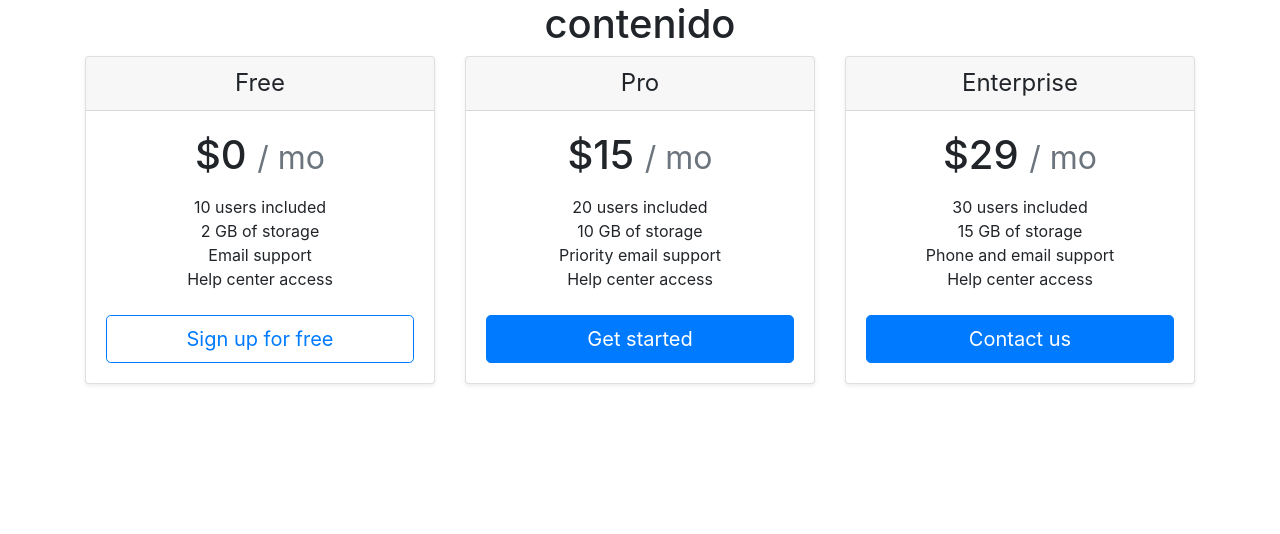
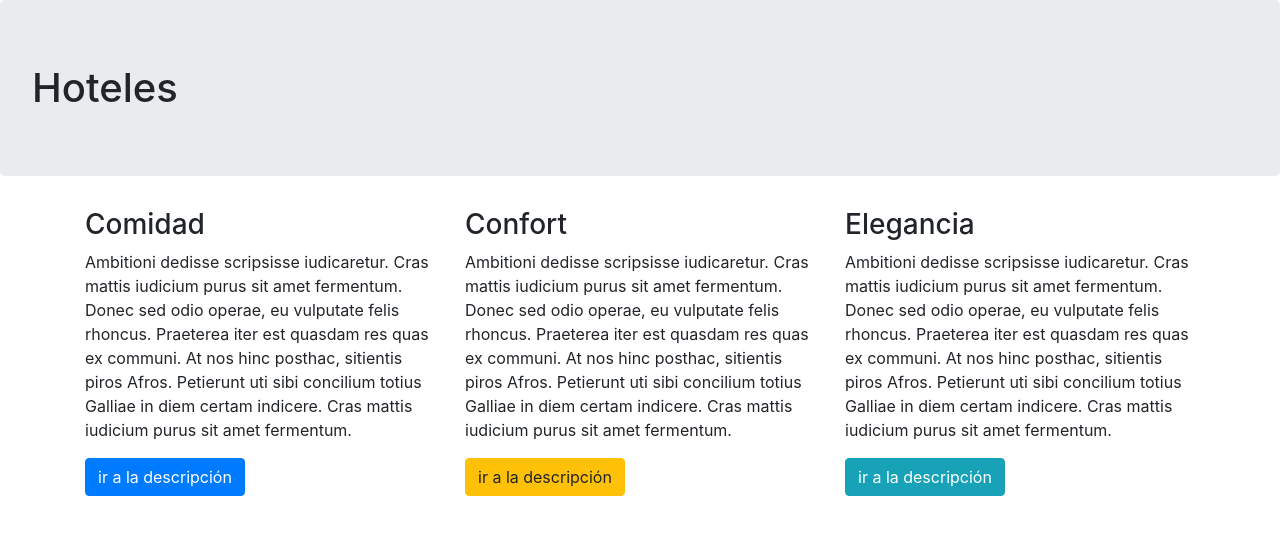
Before and after one commit to alero11/proyecto-modulo-1, a website: page index.html in a window 1280 px wide. Drawn offline with nearby package versions, Linux system fonts and the light colour scheme.

Commit message:
corrección de la pagina index añadiendo 3 parrafos

```diff
--- a/index.html
+++ b/index.html
@@ -9,57 +9,33 @@
 </head>
 
 <body>
-    <h1 class="text-center">contenido</h1>
+    <h1 class="jumbotron">Hoteles</h1>
 
     <div class="container">
-        <div class="card-deck mb-3 text-center">
-            <div class="card mb-4 shadow-sm">
-                <div class="card-header">
-                    <h4 class="my-0 font-weight-normal">Free</h4>
-                </div>
-                <div class="card-body">
-                    <h1 class="card-title pricing-card-title">$0 <small class="text-muted">/ mo</small></h1>
-                    <ul class="list-unstyled mt-3 mb-4">
-                        <li>10 users included</li>
-                        <li>2 GB of storage</li>
-                        <li>Email support</li>
-                        <li>Help center access</li>
-                    </ul>
-                    <button type="button" class="btn btn-lg btn-block btn-outline-primary">Sign up for free</button>
-                </div>
+        <div class="row">
+            <div class="col-md-4">
+                <h3>Comidad</h3>
+                <p>Ambitioni dedisse scripsisse iudicaretur. Cras mattis iudicium purus sit amet fermentum. Donec sed odio operae, eu vulputate felis rhoncus. Praeterea iter est quasdam res quas ex communi. At nos hinc posthac, sitientis piros Afros. Petierunt
+                    uti sibi concilium totius Galliae in diem certam indicere. Cras mattis iudicium purus sit amet fermentum.
+                </p>
+                <button type="button" class="btn btn-primary">ir a la descripción</button>
             </div>
-            <div class="card mb-4 shadow-sm">
-                <div class="card-header">
-                    <h4 class="my-0 font-weight-normal">Pro</h4>
-                </div>
-                <div class="card-body">
-                    <h1 class="card-title pricing-card-title">$15 <small class="text-muted">/ mo</small></h1>
-                    <ul class="list-unstyled mt-3 mb-4">
-                        <li>20 users included</li>
-                        <li>10 GB of storage</li>
-                        <li>Priority email support</li>
-                        <li>Help center access</li>
-                    </ul>
-                    <button type="button" class="btn btn-lg btn-block btn-primary">Get started</button>
-                </div>
+            <div class="col-md-4">
+                <h3>Confort</h3>
+                <p>Ambitioni dedisse scripsisse iudicaretur. Cras mattis iudicium purus sit amet fermentum. Donec sed odio operae, eu vulputate felis rhoncus. Praeterea iter est quasdam res quas ex communi. At nos hinc posthac, sitientis piros Afros. Petierunt
+                    uti sibi concilium totius Galliae in diem certam indicere. Cras mattis iudicium purus sit amet fermentum.
+                </p>
+                <button type="button" class="btn btn-warning">ir a la descripción</button>
             </div>
-            <div class="card mb-4 shadow-sm">
-                <div class="card-header">
-                    <h4 class="my-0 font-weight-normal">Enterprise</h4>
-                </div>
-                <div class="card-body">
-                    <h1 class="card-title pricing-card-title">$29 <small class="text-muted">/ mo</small></h1>
-                    <ul class="list-unstyled mt-3 mb-4">
-                        <li>30 users included</li>
-                        <li>15 GB of storage</li>
-                        <li>Phone and email support</li>
-                        <li>Help center access</li>
-                    </ul>
-                    <button type="button" class="btn btn-lg btn-block btn-primary">Contact us</button>
-                </div>
+
+            <div class="col-md-4">
+                <h3>Elegancia</h3>
+                <p>Ambitioni dedisse scripsisse iudicaretur. Cras mattis iudicium purus sit amet fermentum. Donec sed odio operae, eu vulputate felis rhoncus. Praeterea iter est quasdam res quas ex communi. At nos hinc posthac, sitientis piros Afros. Petierunt
+                    uti sibi concilium totius Galliae in diem certam indicere. Cras mattis iudicium purus sit amet fermentum.
+                </p>
+                <button type="button" class="btn btn-info">ir a la descripción</button>
             </div>
         </div>
-
     </div>
 
     <!-- Optional JavaScript -->
--- a/package.json
+++ b/package.json
@@ -8,13 +8,12 @@
         "url": "git@bitbucket.org:atorob/proyecto-node.git"
     },
     "scripts": {
-        "test": "echo \"Error: no test specified\" && exit 1",
-        "dev": "lite-server -c config/bs-config.json"
+        "dev": "lite-server"
     },
     "author": "Alex Rolando Toro Benitez",
     "license": "ISC",
     "devDependencies": {
-        "lite-server": "^2.2.0"
+        "lite-server": "^2.5.4"
     },
     "dependencies": {
         "bootstrap": "^4.5.2",
```
Also changed, not shown: 1 other file.
